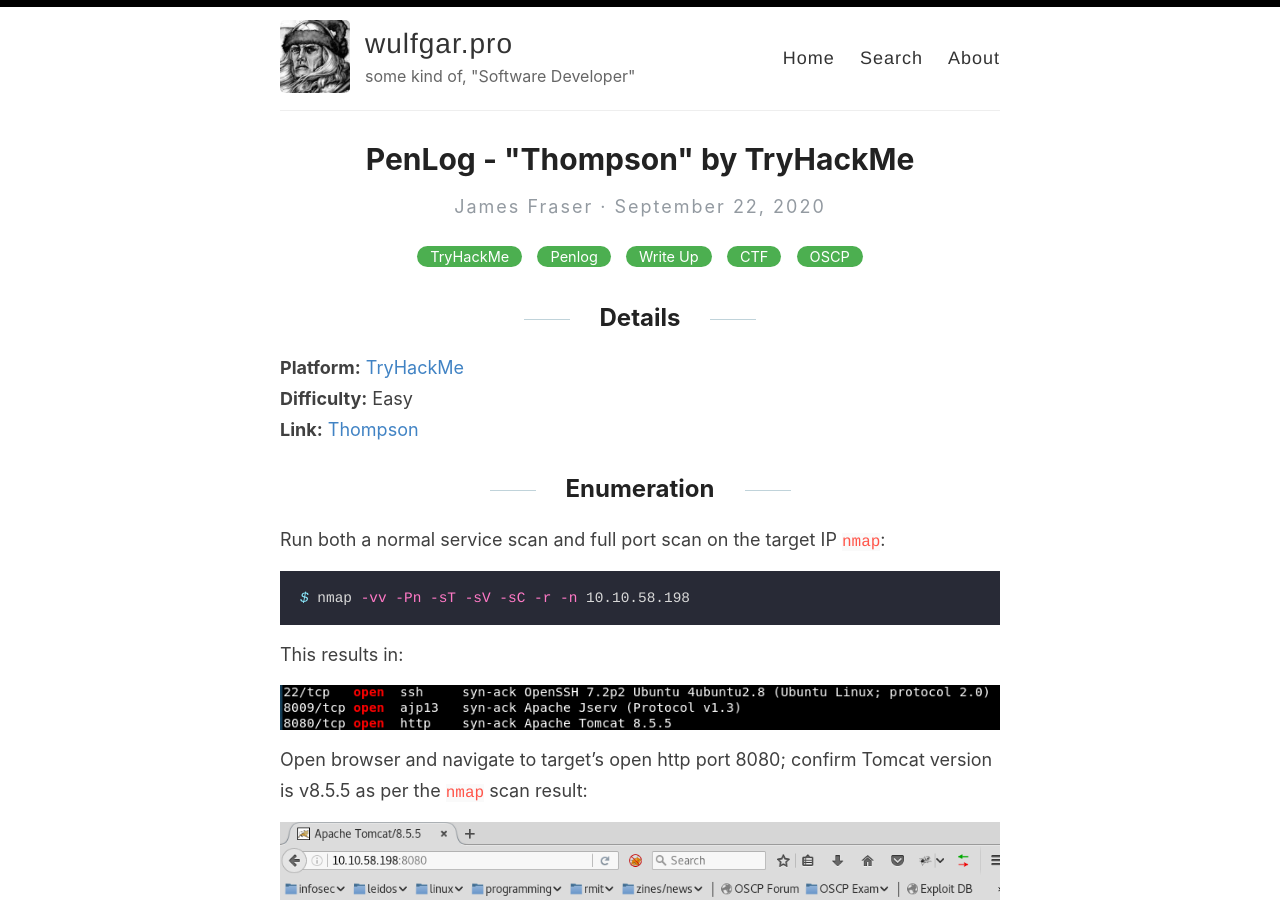
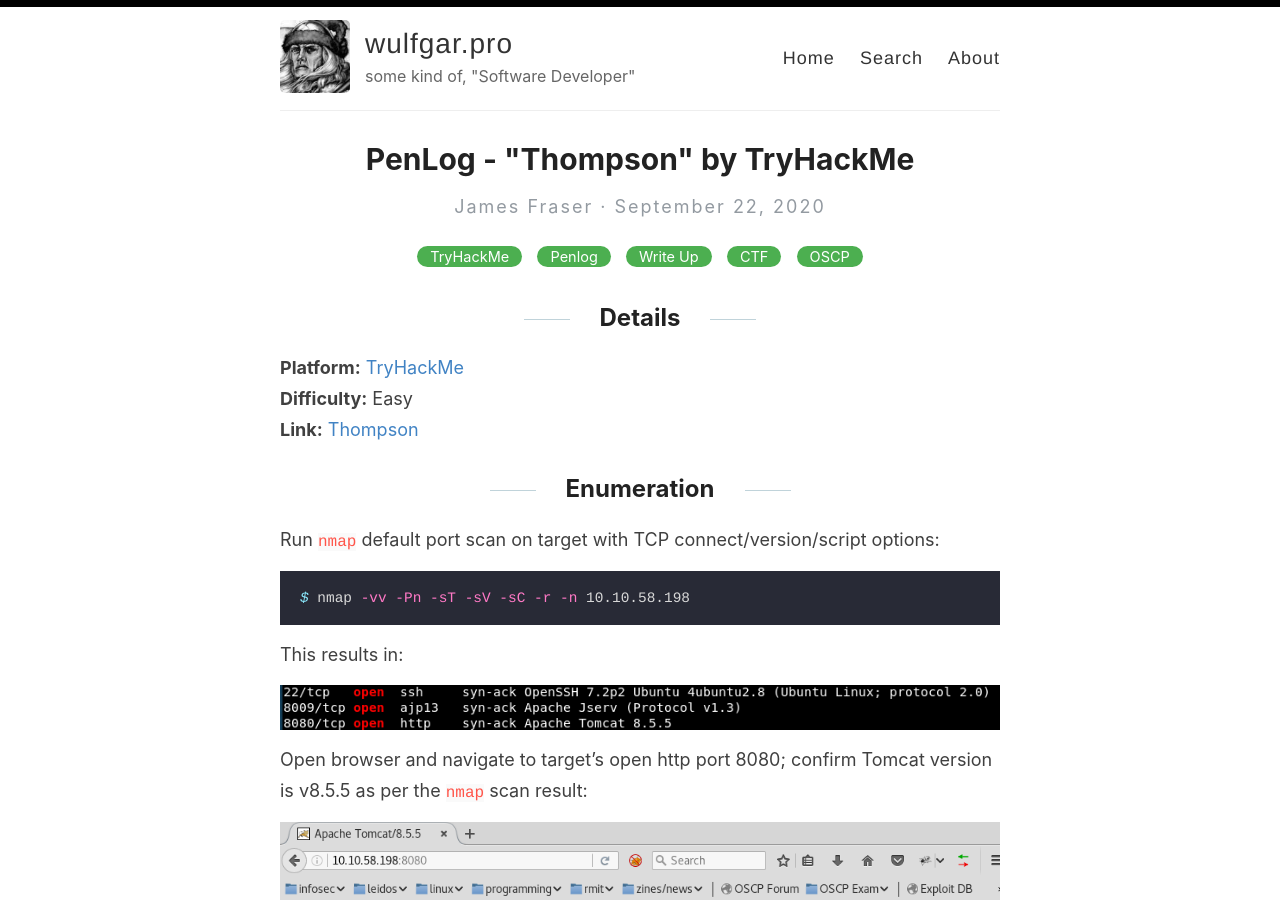
Before and after one commit to wulfgarpro/wulfgar.pro, a Jekyll site: the page built from _posts/2020-09-22-tryhackme-thompson.md, in a window 1280 px wide and 900 px high. Built offline with Jekyll 4.4.1, drawn with Linux system fonts in a browser that asks for light colours.

Commit message:
Minor post fixes.

````diff
--- a/_posts/2020-09-22-tryhackme-thompson.md
+++ b/_posts/2020-09-22-tryhackme-thompson.md
@@ -12,7 +12,7 @@
 
 ## Enumeration
 
-Run both a normal service scan and full port scan on the target IP `nmap`:
+Run `nmap` default port scan on target with TCP connect/version/script options:
 
 ```bash
 $ nmap -vv -Pn -sT -sV -sC -r -n 10.10.58.198
````
Also changed, not shown: _posts/2020-09-19-sedna-vulnhub-penlog.md (+2 -2 lines).
